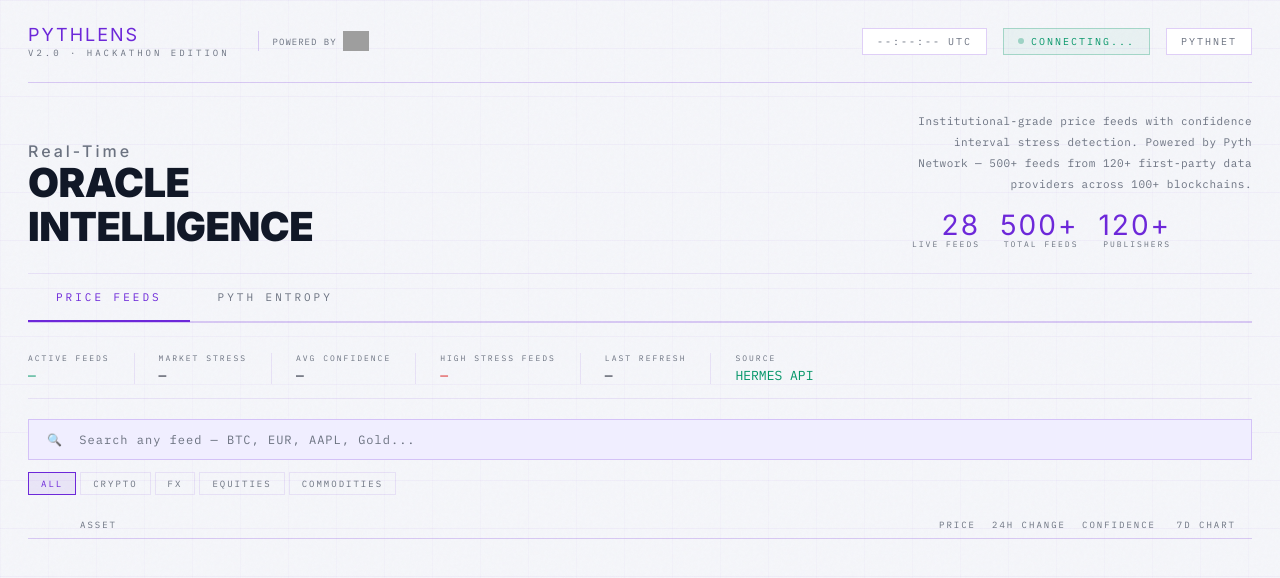
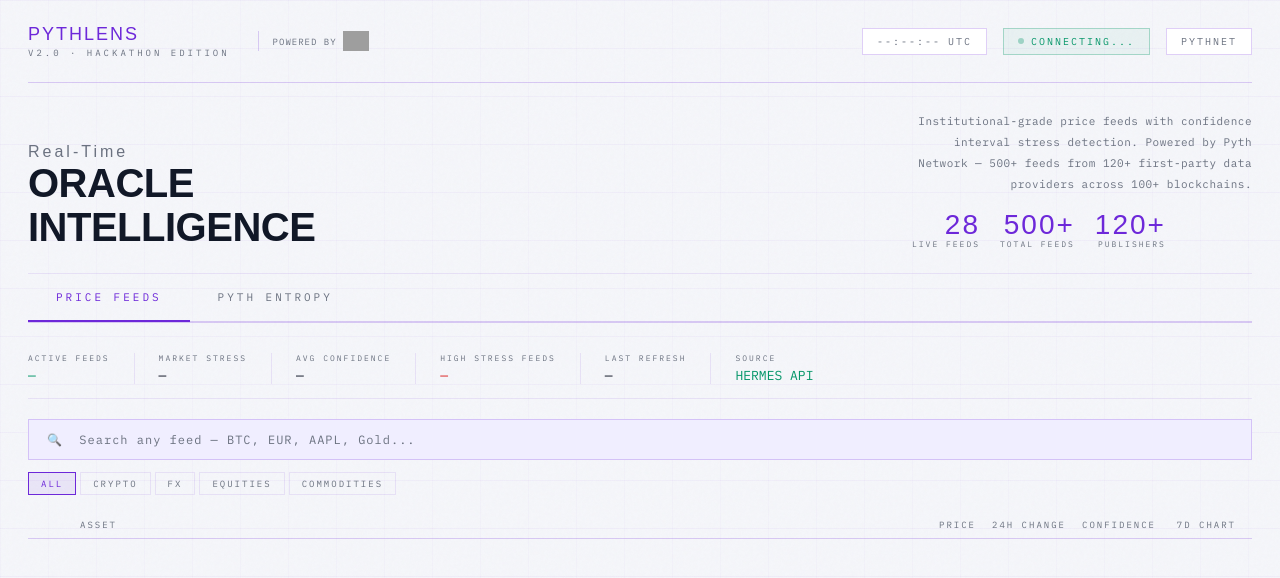
Before and after one commit to BamBambott/Pythlens-, a website: page index.html in a window 1280 px wide. Drawn offline with Linux system fonts and the light colour scheme; grey boxes are pictures that could not be loaded.

Commit message:
Update index.html

```diff
--- a/index.html
+++ b/index.html
@@ -23,7 +23,7 @@
   --text: #111827;
   --muted: #6b7280;
   --font: 'IBM Plex Mono', monospace;
-  --font-display: 'Inter', sans-serif;
+  --font-display: 'Bebas Neue', sans-serif;
 }
 
 * { margin: 0; padding: 0; box-sizing: border-box; }
```
